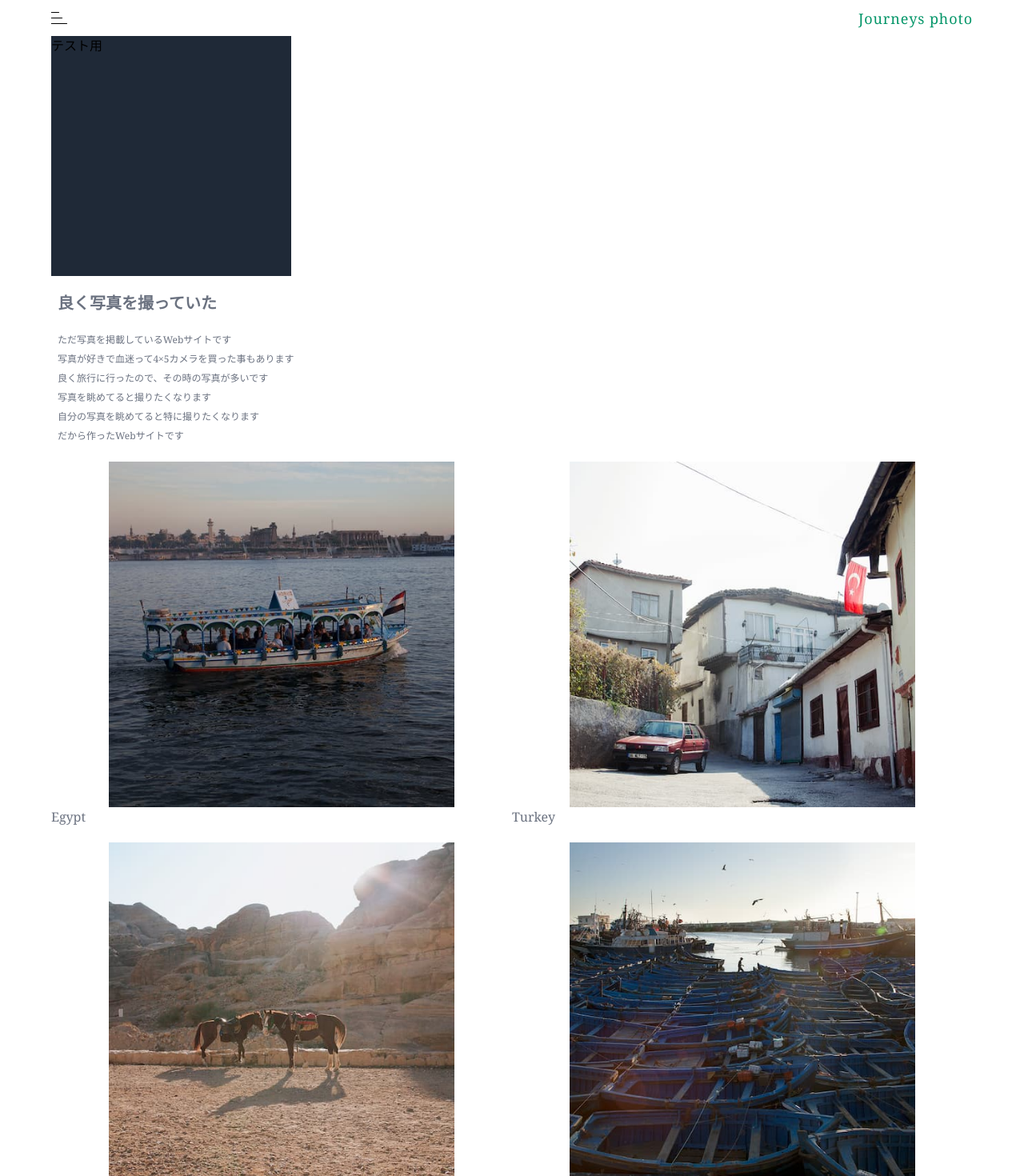
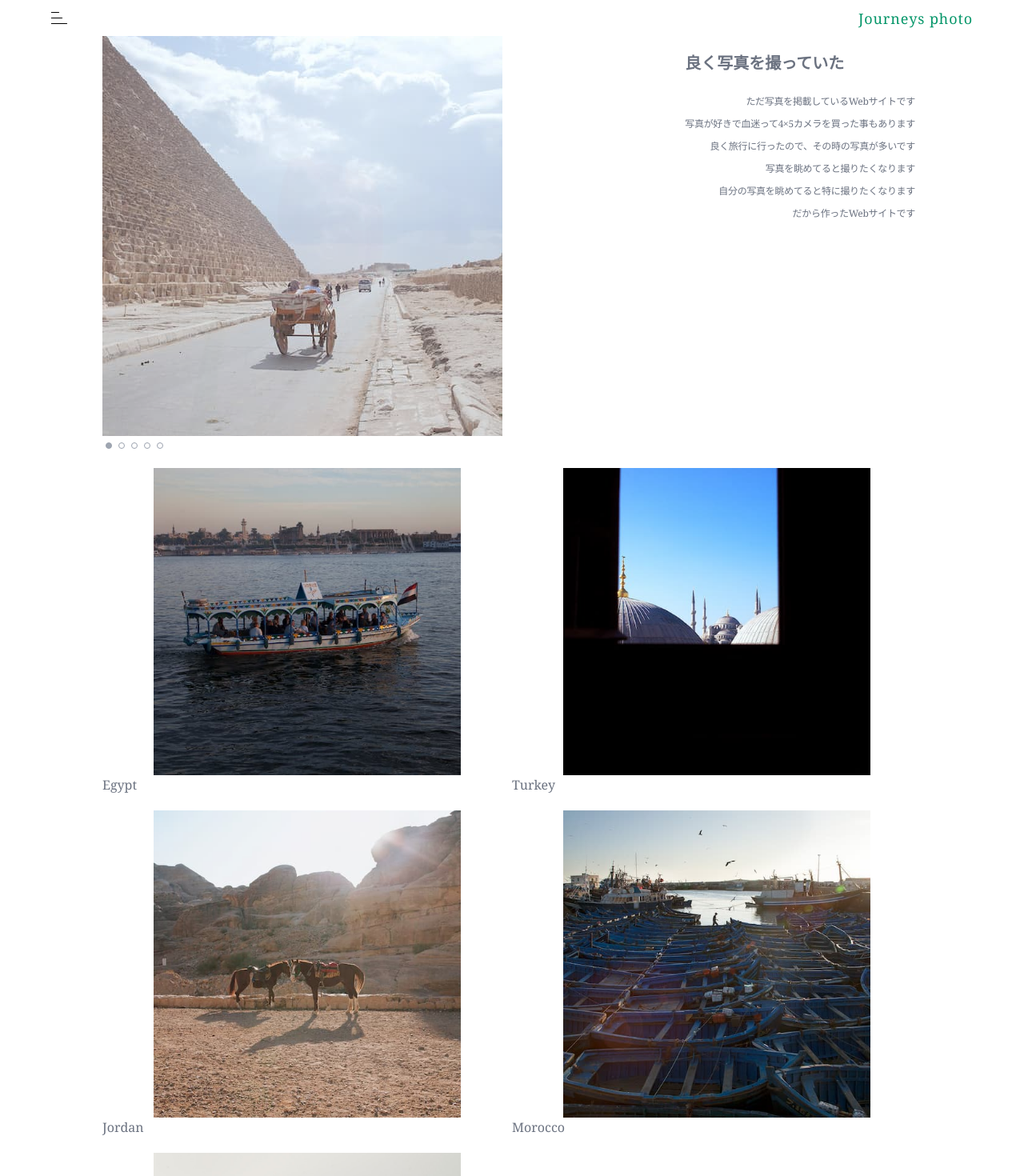
Before and after one commit to masatera-aret/my-photo-site, a Next.js app: page / in a window 1280 px wide. Shown: the top 1470 px of the page at 80% size. Built offline with nearby package versions, Linux system fonts and the light colour scheme.

Commit message:
responsive対応...

```diff
--- a/assets/ts/images.ts
+++ b/assets/ts/images.ts
@@ -133,7 +133,7 @@ export const top_view_photos: Types.PhotoList[] = [
 
 export const category: Types.PhotoList[] = [
   { id: 5, src: Egypt5, label: "Egypt", alt: "エジプトの写真" },
-  { id: 109, src: Turkey9, label: "Turkey", alt: "トルコの写真" },
+  { id: 106, src: Turkey6, label: "Turkey", alt: "トルコの写真" },
   { id: 207, src: Jordan7, label: "Jordan", alt: "ヨルダンの写真" },
   { id: 304, src: Morocco4, label: "Morocco", alt: "モロッコの写真" },
   { id: 404, src: Flower4, label: "Flower", alt: "お花の写真" },
--- a/components/Category.tsx
+++ b/components/Category.tsx
@@ -1,4 +1,10 @@
-import React, { FC, memo } from "react";
+import React, { FC, memo, useState, useEffect, useRef } from "react";
+import {
+  motion,
+  useViewportScroll,
+  useMotionValue,
+  useTransform,
+} from "framer-motion";
 import Link from "next/link";
 import Image from "next/image";
 import * as Types from "../assets/ts/types/types";
@@ -6,33 +12,105 @@ import * as Photos from "../assets/ts/images";
 
 const PhotoImages = Photos.category;
 
-const Horizon = ({
+type ExpansionPhotoList = Types.PhotoList & {
+  index: number;
+};
+
+const Category = () => {
+  console.log("Category");
+  const el = useRef(null);
+
+  const [has_break, setHasBreak] = useState(false);
+  let break_poing: number;
+  let window_bottom_y: number;
+  let el_top_y: number;
+
+  useEffect(() => {
+    console.log("ここはどうなの");
+    if (el.current === null) return;
+
+    const el_top_Y = el.current.getBoundingClientRect().top;
+    break_poing = el_top_Y;
+  }, [el]);
+
+  useEffect(() => {
+    console.log(has_break);
+    if (has_break) {
+      window.removeEventListener("scroll", getWindowBottomY);
+      window.removeEventListener("resize", getWindowBottomY);
+      return;
+    }
+    function getWindowBottomY() {
+      if (has_break) return;
+      const scroll_y = window.scrollY;
+      const window_height = window.innerHeight;
+      el_top_y = el.current.getBoundingClientRect().top + scroll_y;
+      window_bottom_y = scroll_y + window_height;
+      if (el_top_y < window_bottom_y) {
+        console.log(el_top_y, window_bottom_y);
+        setHasBreak(true);
+      }
+    }
+
+    window.addEventListener("scroll", getWindowBottomY);
+    window.addEventListener("resize", getWindowBottomY);
+
+    return () => {
+      window.removeEventListener("scroll", getWindowBottomY);
+      window.removeEventListener("resize", getWindowBottomY);
+    };
+  }, [has_break]);
+
+  const CategotyImage = ({
     id,
     src,
+    alt,
     label,
-  alt,
-}: Partial<Types.PhotoList>): JSX.Element => {
+    index,
+  }: ExpansionPhotoList): JSX.Element => {
     return (
       <>
+        {has_break ? (
           <li key={id} className={`w-1/2 mb-5 inline-block`}>
             <Link href={`/photo/${label.toLowerCase()}`}>
-          <a className={`block relative w-[75%] pt-[75%] mx-auto`}>
-            <Image layout="fill" objectFit="cover" src={src} alt={alt} />
-          </a>
+              <motion.a
+                initial={{ opacity: 0, y: 20 }}
+                animate={{ opacity: 1, y: [null, -2, 0] }}
+                transition={{ duration: 1, delay: index / 3 }}
+                className={`block cursor-pointer relative w-[75%] pt-[75%] mx-auto`}
+              >
+                <div>
+                  <Image
+                    className={`pointer-events-none`}
+                    layout="fill"
+                    objectFit="cover"
+                    src={src}
+                    alt={alt}
+                  />
+                </div>
+              </motion.a>
             </Link>
-        <span className={`text-gray-500`}>{label}</span>
+            <motion.h2
+              animate={{ opacity: [0, 1], x: [-5, 0] }}
+              transition={{ duration: 1, delay: index / 3 }}
+              className={`text-gray-500`}
+            >
+              {label}
+            </motion.h2>
           </li>
+        ) : (
+          <li className={`w-1/2 pt-[75%] mb-5 inline-block`}></li>
+        )}
       </>
     );
   };
 
-const Category = () => {
-  // console.log("Category");
   return (
     <>
-      <ul>
-        {PhotoImages.map((photo) => (
-          <Horizon
+      <ul ref={el} className={`pt-5`}>
+        {PhotoImages.map((photo, index) => (
+          <CategotyImage
+            index={index}
             key={photo.id}
             id={photo.id}
             src={photo.src}
@@ -45,4 +123,4 @@ const Category = () => {
   );
 };
 
-export default Category;
+export default memo(Category);
--- a/components/SiteDiscription.tsx
+++ b/components/SiteDiscription.tsx
@@ -2,15 +2,26 @@ import React, { FC } from "react";
 
 const SiteDiscription: FC = () => {
   return (
-    <div className={`px-2 py-5 text-xs leading-6 font-thin text-gray-500`}>
-      <h2 className={`text-xl font-bold mb-5`}>良く写真を撮っていた</h2>
+    <>
+      <div className={`px-2 pt-5 font-thin text-gray-500`}>
+        <h1 className={`text-xl font-bold mb-5`}>良く写真を撮っていた</h1>
+        <p
+          className={`md:text-right text-xs leading-7 tracking-widest md:tracking-tight`}
+        >
           ただ写真を掲載しているWebサイトです <br />
           写真が好きで血迷って4×5カメラを買った事もあります <br />
           良く旅行に行ったので、その時の写真が多いです <br />
           写真を眺めてると撮りたくなります <br />
           自分の写真を眺めてると特に撮りたくなります <br />
           だから作ったWebサイトです
+        </p>
       </div>
+      <style jsx>{`
+        .c-test {
+          font-size: 10px;
+        }
+      `}</style>
+    </>
   );
 };
 
--- a/components/TopPhotoViewer.tsx
+++ b/components/TopPhotoViewer.tsx
@@ -9,7 +9,7 @@ import * as Photos from "../assets/ts/images";
 const PhotoImages = Photos.top_view_photos;
 const photos_length = PhotoImages.length;
 
-const PhotosList: FC = () => {
+const TopPhotoViewer: FC = () => {
   const [current_photo_index, setCurrentPhotoIndex] = useState<number>();
 
   function getInitialPhotoIndex(photos_length: number): void {
@@ -43,17 +43,17 @@ const PhotosList: FC = () => {
 
   const PhotoElement: FC<Types.PhotoList> = ({ id, src, alt, label }) => (
     <>
-      <motion.li
+      <motion.div
         initial={{ opacity: 0 }}
         animate={{ opacity: 1 }}
         exit={{ opacity: 0 }}
         transition={{ duration: 1 }}
-        className={`absolute top-0 left-0 w-full h-full`}
+        className={`absolute top-0 left-0 w-full md:w-[500px]`}
       >
         <Link href={`/photo/${label.toLowerCase()}?id=${id}`}>
           <a className={`block relative pt-[100%]`}>
             <Image
-              className={`cursor-pointer`}
+              className={`cursor-pointer pointer-events-none`}
               layout="fill"
               objectFit="cover"
               src={src}
@@ -61,13 +61,13 @@ const PhotosList: FC = () => {
             />
           </a>
         </Link>
-      </motion.li>
+      </motion.div>
     </>
   );
 
   return (
-    <>
-      <ul className={`relative pt-[100%]`}>
+    <div>
+      <div className={`relative pt-[100%] md:pt-0 md:w-[500px] md:h-[500px]`}>
         <AnimatePresence>
           {PhotoImages.map(
             (photo, index) =>
@@ -82,7 +82,7 @@ const PhotosList: FC = () => {
               )
           )}
         </AnimatePresence>
-      </ul>
+      </div>
       <ul className={`flex list-none mt-1 p-1`}>
         {PhotoImages.map((photo, index) => (
           <li
@@ -94,8 +94,8 @@ const PhotosList: FC = () => {
           ></li>
         ))}
       </ul>
-    </>
+    </div>
   );
 };
 
-export default memo(PhotosList);
+export default memo(TopPhotoViewer);
--- a/layouts/layout.tsx
+++ b/layouts/layout.tsx
@@ -15,8 +15,8 @@ const MainModal = () => {
       initial={{ opacity: 0 }}
       animate={{ opacity: 1 }}
       exit={{ opacity: 0 }}
-      transition={{ duration: 0.2 }}
-      className={`fixed t-main-modal overflow-hidden left-0 w-full bg-gray-300 bg-opacity-90 z-20`}
+      transition={{ duration: 0.3 }}
+      className={`fixed t-main-modal left-0 w-full bg-white z-20`}
     >
       <p>test</p>
     </motion.div>
@@ -33,9 +33,9 @@ const Layout: React.FC<ChildElement> = ({ children }) => {
         <title>デフォルトレイアウト</title>
       </Head>
       <header
-        className={`t-def-header fixed ${
-          is_modal_active ? `bg-gray-300` : `bg-white`
-        } bg-opacity-90 flex justify-center top-0 left-0 w-full z-50 duration-[0.2s]`}
+        className={`t-def-header fixed bg-white ${
+          is_modal_active ? `bg-opacity-100` : `bg-opacity-90`
+        } flex justify-center top-0 left-0 w-full z-50 duration-300`}
       >
         <DefHeader />
       </header>
@@ -44,7 +44,7 @@ const Layout: React.FC<ChildElement> = ({ children }) => {
         <AnimatePresence>{is_modal_active && <MainModal />}</AnimatePresence>
       </main>
       <footer className={`t-def-footer flex justify-center items-center`}>
-        <div>©Terashima</div>
+        <div className={`test`}>©Terashima</div>
       </footer>
     </>
   );
--- a/pages/framer.tsx
+++ b/pages/framer.tsx
@@ -1,5 +1,5 @@
 import React, { FC, useState } from "react";
-import { motion } from "framer-motion";
+import { motion, useViewportScroll } from "framer-motion";
 
 const Framer = () => {
   const variants = {
--- a/pages/index.tsx
+++ b/pages/index.tsx
@@ -1,39 +1,46 @@
-import React, { FC, useState, useEffect } from "react";
+import React, { FC, useState, useEffect, useRef } from "react";
+import { useSelector } from "react-redux";
 import Head from "next/head";
 import TopPhotoViewer from "../components/TopPhotoViewer";
 import SiteDiscription from "../components/SiteDiscription";
 import Category from "../components/Category";
+import { StoreState } from "../store/index";
 
 const break_point = 1250;
 
 const Home: FC = () => {
   const [viewport_width, setViewportWidth] = useState<number>();
+  const is_modal_active = useSelector(
+    (state: StoreState) => state.is_modal_active
+  );
 
   useEffect(() => {
-    setViewportWidth(document.documentElement.clientWidth);
-    window.addEventListener("resize", () =>
-      setViewportWidth(document.documentElement.clientWidth)
-    );
+    function docwidth() {
+      setViewportWidth(document.documentElement.clientWidth);
+    }
+    docwidth();
+    window.addEventListener("resize", docwidth);
+
+    return () => {
+      window.removeEventListener("resize", docwidth);
+    };
   }, []);
 
   return (
     <>
       <Head>
         <title>タイトルです</title>
+        {is_modal_active && <style>{`body {overflow-y: hidden}`}</style>}
       </Head>
-      <section id={`top-view-photos`}>
-        {viewport_width <= break_point ? (
-          <TopPhotoViewer />
-        ) : (
-          <div className={`w-[300px] h-[300px] bg-gray-800`}>テスト用</div>
-        )}
-      </section>
-      <section id={`site-description`}>
-        <SiteDiscription />
-      </section>
-      <section id={`photo-category`}>
+      <div id={`top-view-photos`} className={`md:flex md:justify-between`}>
+        <TopPhotoViewer />
+        <section id={`site-description`}>
+          <SiteDiscription />
+        </section>
+      </div>
+      <div id={`photo-category`}>
         <Category />
-      </section>
+      </div>
     </>
   );
 };
--- a/pages/photo/[photo_label].tsx
+++ b/pages/photo/[photo_label].tsx
@@ -128,12 +128,16 @@ const PhotoLabel: FC = () => {
     </AnimatePresence>
   );
 
-  const ViewPhotoElment = ({ src, alt }): JSX.Element => (
+  const ViewPhotoElment = ({ src, alt }): JSX.Element => {
+    const width = src.width;
+    const height = src.height;
+    const isHorizon = height < width;
+    return (
       <motion.div
         initial={{ opacity: 0 }}
         animate={{ opacity: 1 }}
         transition={{ duration: 1 }}
-      className={`relative`}
+        className={`relative ${isHorizon ? `max-w-[750px]` : `max-w-[500px]`}`}
       >
         <span
           className={`absolute top-0 left-0 h-full w-1/2 cursor-pointer z-10`}
@@ -146,6 +150,7 @@ const PhotoLabel: FC = () => {
         <Image src={src} alt={alt} width={src.width} height={src.height} />
       </motion.div>
     );
+  };
 
   return (
     <>
--- a/styles/globals.css
+++ b/styles/globals.css
@@ -20,7 +20,7 @@ body {
 }
 
 .t-def-main {
-  @apply min-h-[calc(100vh-(var(--header-height)+var(--footer-height)))] w-[90%] mx-auto mt-[var(--header-height)];
+  @apply min-h-[calc(100vh-(var(--header-height)+var(--footer-height)))] w-[90%] max-w-[1024px] mx-auto pt-[var(--header-height)];
 }
 
 .t-loading-text {
--- a/tailwind.config.js
+++ b/tailwind.config.js
@@ -4,12 +4,9 @@ module.exports = {
   darkMode: false, // or 'media' or 'class'
   theme: {
     extend: {
-      backgroundColor: theme => ({
-        ...theme('colors'),
-        'primary': '#ffffff',
-        'secondary': '#ffed4a',
-        'danger': '#e3342f',
-      }),
+      screens: {
+        't-photo-width': '550px'
+      },
     },
   },
   variants: {
```
Lines whose indentation alone changed are shown as unchanged.
